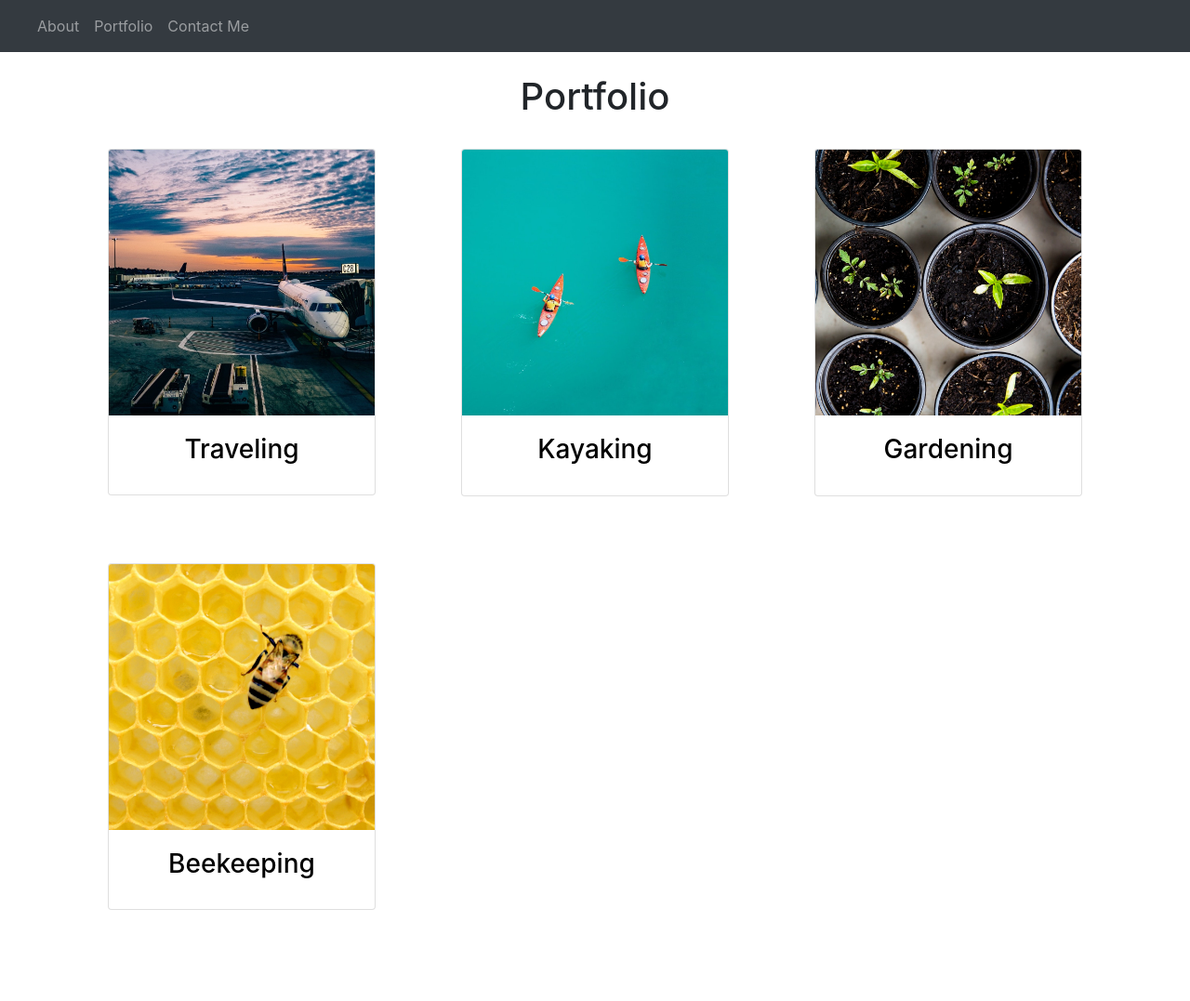
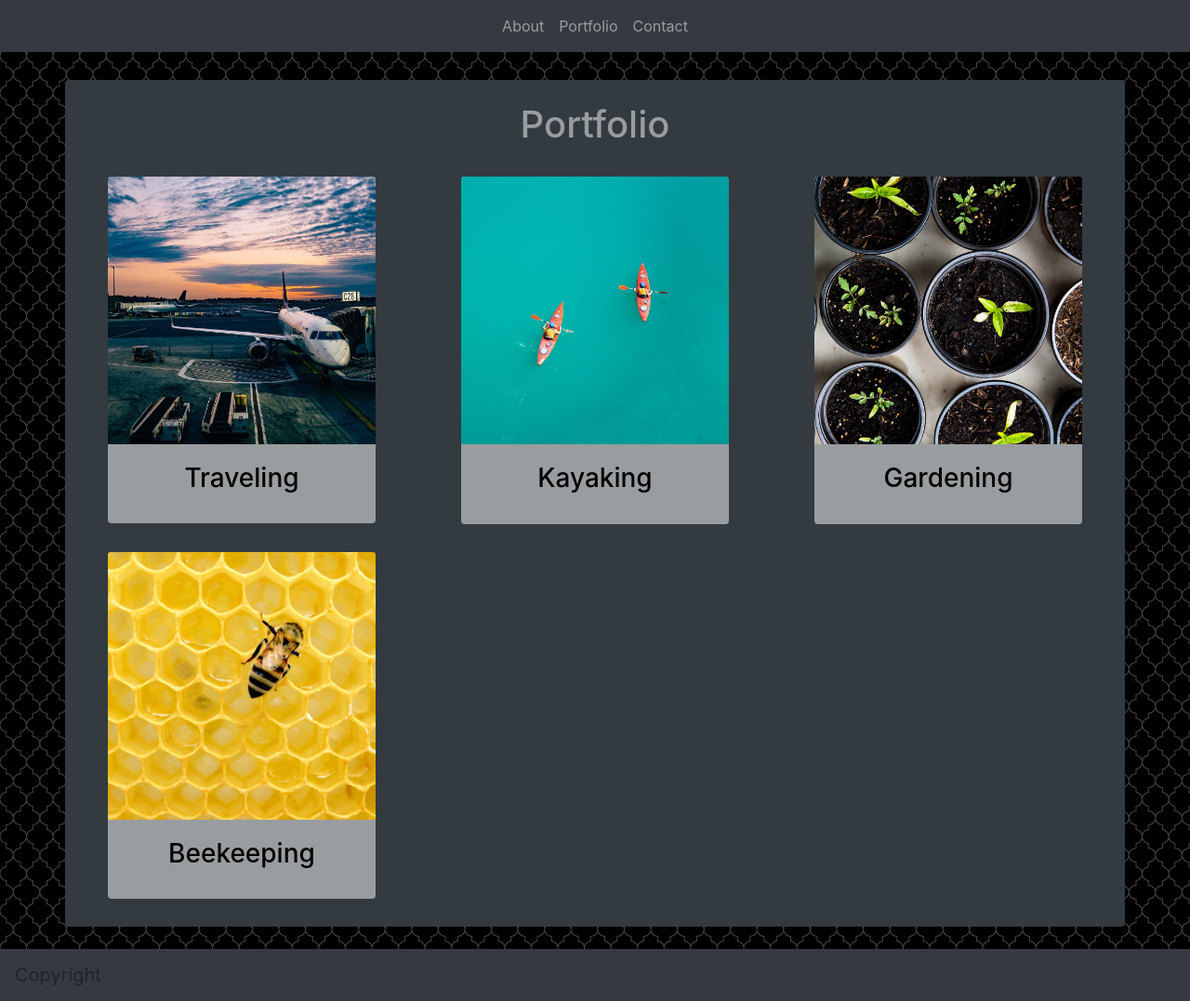
Before and after one commit to rythomas2525/hw2responsiveportfolio, a plain HTML site: page portfolio.html in a window 1280 px wide. Shown: the whole page at 93% size. Before the commit the page ends 1003 px from the top, so only its background shows below. Drawn offline with nearby package versions, Linux system fonts and the light colour scheme.

Commit message:
edited a lot of the bootstrap layout

```diff
--- a/assets/css/style.css
+++ b/assets/css/style.css
@@ -6,3 +6,33 @@
 .port {
     margin: auto;
 }
+
+
+.container {
+    margin-top: 30px;
+    background:#333a40;
+    color: #999da0;
+
+}
+body {
+    background-image: url(../images/hotel-wallpaper-black.png);
+}
+
+p {
+    font-size: 18px;
+}
+
+.card {
+    border: grey;
+    background: #999da0;
+   margin-bottom: 30px;
+
+}
+
+.card :hover {
+    color: white;
+}
+
+.card :active {
+    color: #00a9a6;
+}
--- a/portfolio.html
+++ b/portfolio.html
@@ -19,15 +19,12 @@
 
 
     <nav class="navbar navbar-expand-lg navbar-dark bg-dark">
-        <a class="navbar-brand" href="#"></a>
-        <button class="navbar-toggler" type="button" data-toggle="collapse" data-target="#navbarSupportedContent"
-            aria-controls="navbarSupportedContent" aria-expanded="false" aria-label="Toggle navigation">
+        <button class="navbar-toggler mr-2" type="button" data-toggle="collapse" data-target="#navbar">
             <span class="navbar-toggler-icon"></span>
         </button>
-
-        <div class="collapse navbar-collapse" id="navbarSupportedContent">
-            <ul class="navbar-nav mr-auto">
-
+        <span class="d-flex flex-fill"></span>
+        <div class="navbar-collapse collapse" id="navbar">
+            <ul class="navbar-nav justify-content-center d-flex flex-fill">
                 <li class="nav-item">
                     <a class="nav-link" href="index.html">About</a>
                 </li>
@@ -35,17 +32,17 @@
                     <a class="nav-link" href="portfolio.html">Portfolio</a>
                 </li>
                 <li class="nav-item">
-                    <a class="nav-link" href="contact.html">Contact Me</a>
+                    <a class="nav-link" href="contact.html">Contact</a>
                 </li>
-
-
             </ul>
-
+        </div>
+        <div class="d-flex flex-fill">
+            <!--spacer-->
         </div>
     </nav>
 
 
-    <div class="container">
+    <div class="container rounded">
         <br>
         <div class="row">
             <div class="port" class="col-md-4">
@@ -58,7 +55,7 @@
             <div class="col-md-4">
                 <a href="#">
                     <div class="card" style="width: 18rem;">
-                        <img src="assets/images/photo-1464037866556-6812c9d1c72e.jpeg" class="card-img-top"
+                        <img src="assets/images/photo-1464037866556-6812c9d1c72e.jpeg" class="card-img-top img-fluid"
                             alt="Traveling">
                         <div class="card-body">
                             <h3 class="card-title" style="text-align: center;">Traveling</h3>
@@ -71,7 +68,8 @@
             <div class="col-md-4">
                 <a href="#">
                     <div class="card" style="width: 18rem;">
-                        <img src="assets/images/photo-1499858476316-343e284f1f67.jpeg" class="card-img-top" alt="...">
+                        <img src="assets/images/photo-1499858476316-343e284f1f67.jpeg" class="card-img-top img-fluid"
+                            alt="Kayaking">
                         <div class="card-body">
                             <h3 class="card-title" style="text-align: center;">Kayaking</h3>
 
@@ -79,11 +77,14 @@
                     </div>
                 </a>
             </div>
+            <!-- </div> -->
 
+            <!-- <div class="row"> -->
             <div class="col-md-4">
                 <a href="#">
                     <div class="card" style="width: 18rem;">
-                        <img src="assets/images/photo-1523348837708-15d4a09cfac2.jpeg" class="card-img-top" alt="...">
+                        <img src="assets/images/photo-1523348837708-15d4a09cfac2.jpeg" class="card-img-top img-fluid"
+                            alt="Gardening">
                         <div class="card-body">
                             <h3 class="card-title" style="text-align: center;">Gardening</h3>
 
@@ -91,28 +92,28 @@
                     </div>
                 </a>
             </div>
-
-
-        </div>
-        <br>
-        <br>
-        <br>
-        <div class="row">
             <div class="col-md-4">
                 <a href="#">
                     <div class="card" style="width: 18rem;">
-                        <img src="assets/images/photo-1543880624-c2c89de9d25e.jpeg" class="card-img-top" alt="...">
+                        <img src="assets/images/photo-1543880624-c2c89de9d25e.jpeg" class="card-img-top img-fluid"
+                            alt="Beekeeping">
                         <div class="card-body">
                             <h3 class="card-title" style="text-align: center;">Beekeeping</h3>
-
                         </div>
                     </div>
                 </a>
             </div>
+            <!-- </div> -->
+            <br>
+            <br>
         </div>
     </div>
     <br>
-    <footer></footer>
+    <footer>
+        <div class=" navbar sticky-bottom navbar-dark bg-dark">
+            <a class="navbar-brand">Copyright</a>
+        </div>
+    </footer>
 </body>
 
 </html>
```
Also changed, not shown: contact.html (+21 -14 lines), index.html (+40 -25 lines), assets/images/beige-tiles.png (added), assets/images/hotel-wallpaper-black.png (added), assets/images/hotel-wallpaper.png (added).
